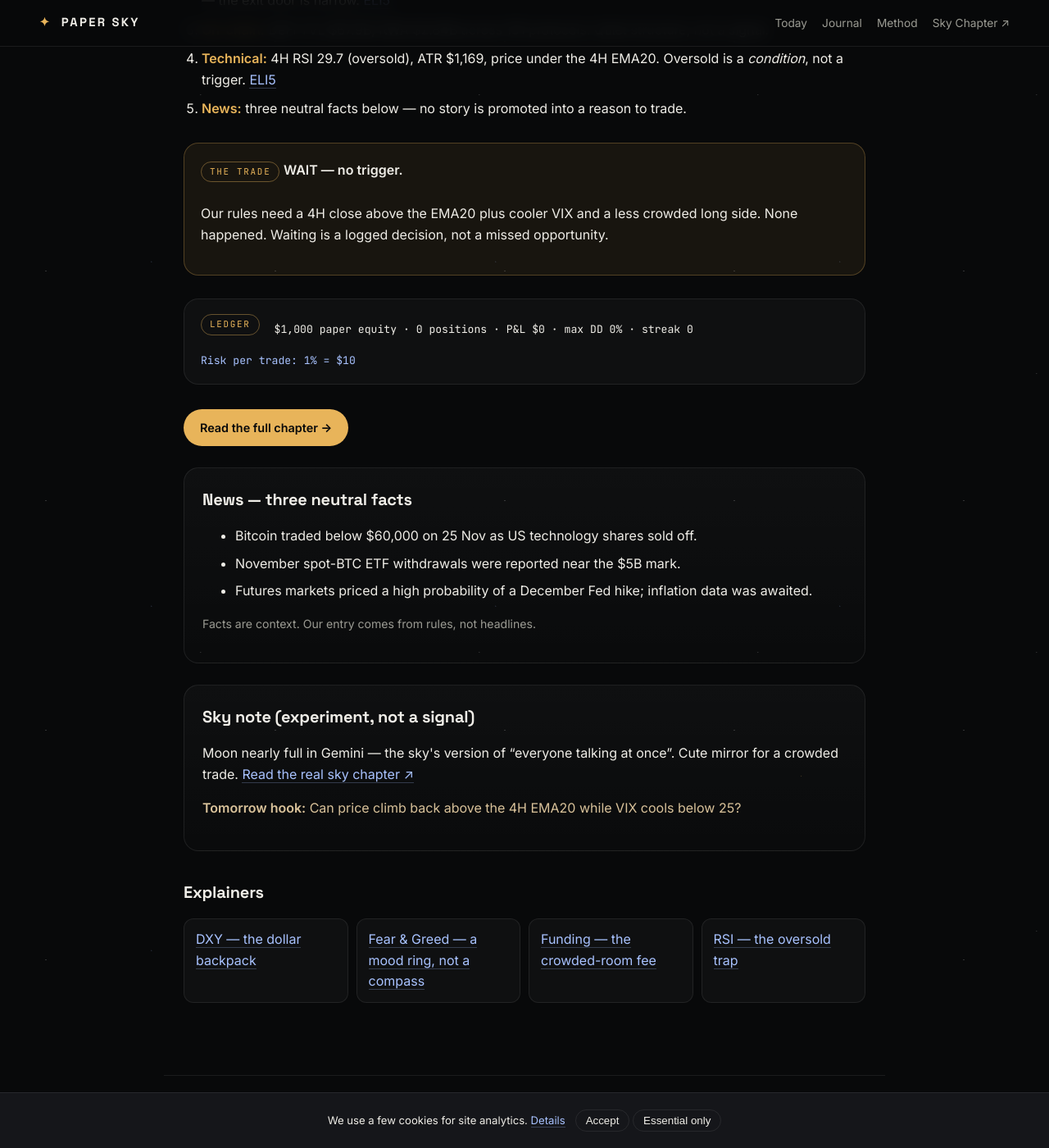
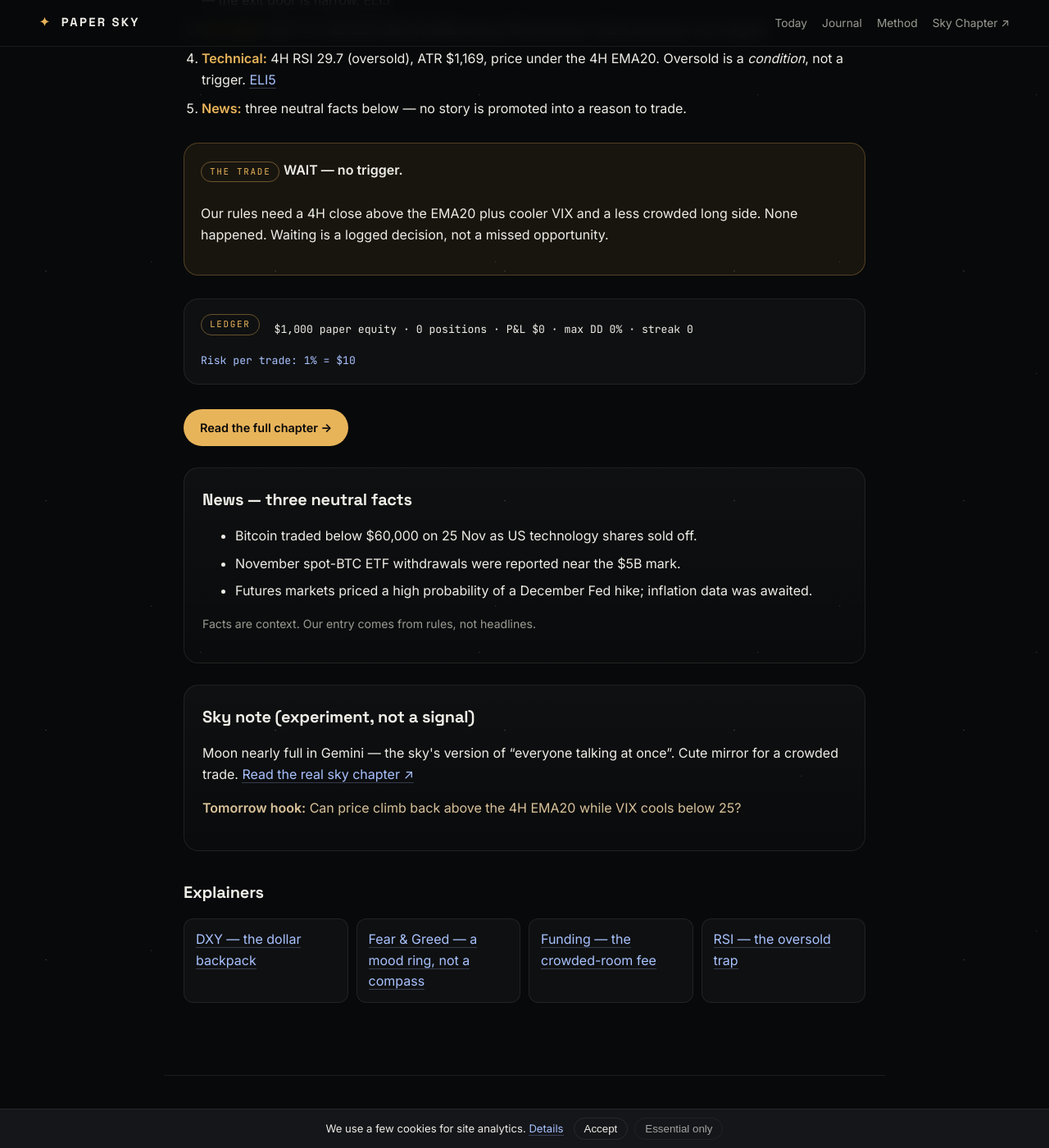
Before and after one commit to paper-sky/paper-sky.github.io, a Jekyll site: the page built from index.html, in a window 1280 px wide and 1400 px high, scrolled down 572 px. Shown: the whole window at 82% size. Built offline with Jekyll 4.4.1, drawn with Linux system fonts in a browser that asks for light colours.

Commit message:
Publish site via hermes publish_pages.py

```diff
--- a/assets/style.css
+++ b/assets/style.css
@@ -69,6 +69,9 @@ footer{border-top:1px solid var(--line);padding:28px clamp(16px,4vw,48px) 96px;
 #cookiebar button{background:transparent;border:1px solid var(--line);color:var(--ink);
   border-radius:999px;padding:5px 12px;cursor:pointer}
 #cookiebar button:hover{border-color:var(--gold)}
+#cookiebar p{margin:0;white-space:nowrap}
+#cookiebar .cb-actions{display:flex;gap:8px;flex-wrap:nowrap}
+#cookiebar .ghost{opacity:.65}
 @media (max-width:640px){
   .topbar{flex-wrap:wrap;gap:8px} nav{gap:12px;overflow:auto;width:100%}
   .ledger{flex-direction:column;align-items:flex-start}
```
